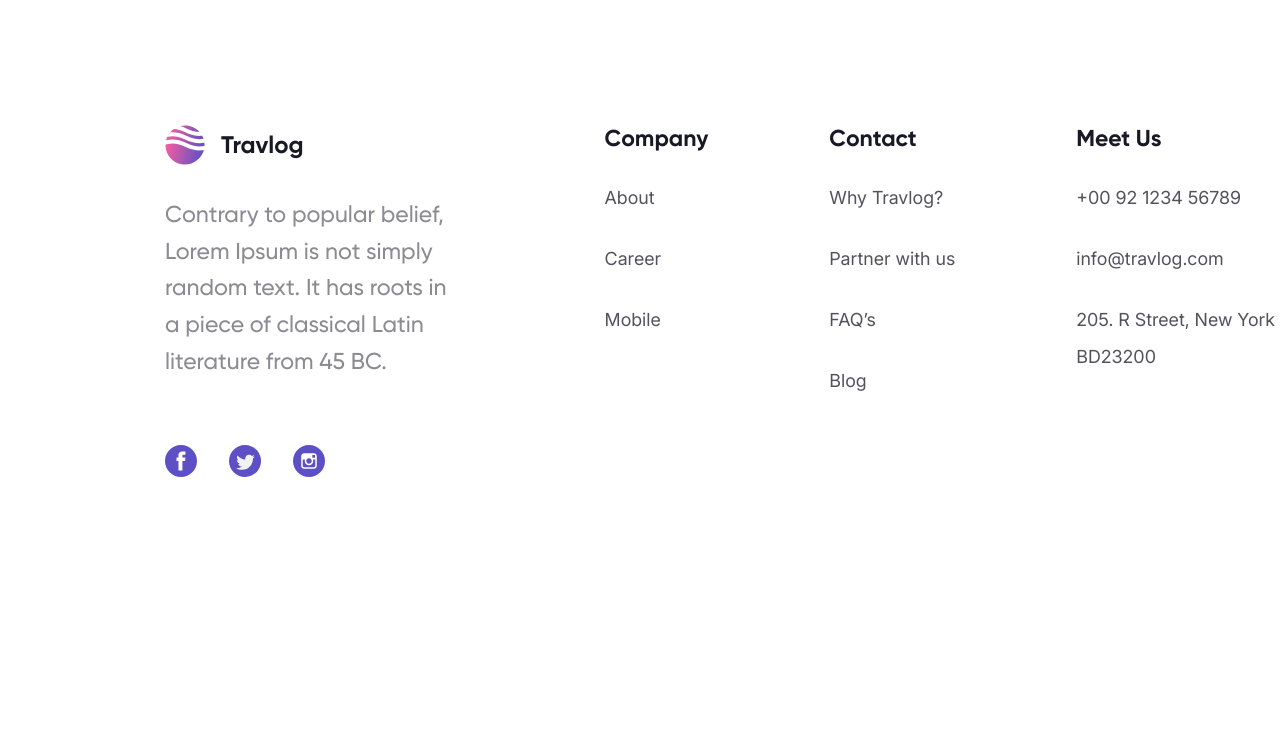
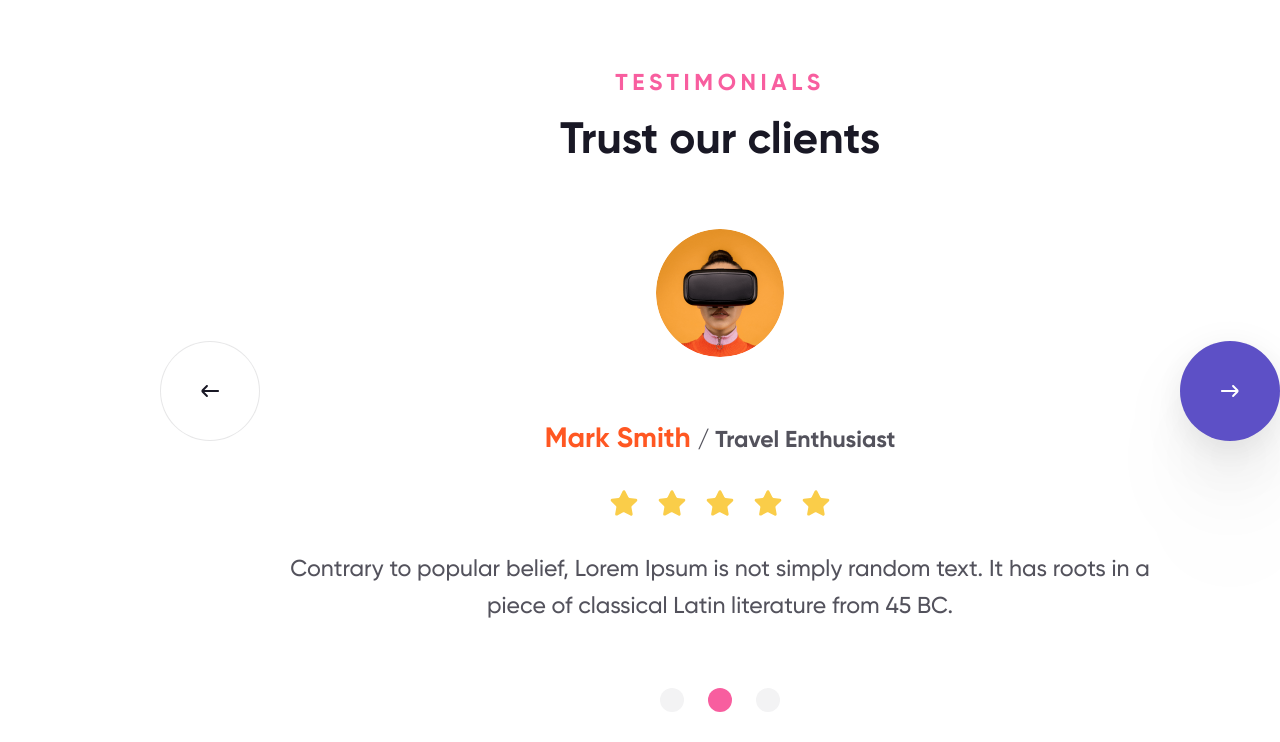
Before and after one commit to akkonkova/travlog-project, a website: page index.html in a window 1280 px wide. Shown: the part 4218-4960 px from the top of the page. Before the commit the page ends 4785 px from the top, so only its background shows below. Drawn offline with Linux system fonts and the light colour scheme; files whose address does not match are found by name.

Commit message:
добавлена секция testimonials и стили для неё

```diff
--- a/index.html
+++ b/index.html
@@ -303,6 +303,77 @@
           />
         </section>
 
+        <!-- Section with user testimonials -->
+        <section class="testimonials">
+          <div class="testimonials__decorative-pic"></div>
+          <div class="swiper-button">
+            <img
+              src="./images/arrow_black 1.svg"
+              alt="left control button"
+              class="swiper-button__arrow"
+            />
+          </div>
+          <div class="testimonials__content">
+            <div class="testimonials__section-title">
+              <p class="section-description">Testimonials</p>
+              <h2 class="section-title">Trust our clients</h2>
+            </div>
+            <img
+              src="./images/girl-vr-glass.png"
+              alt="small picture of girl with VR glass"
+              class="testimonials__content-image"
+            />
+            <div class="testimonials__review-container">
+              <p class="testimonials__author">
+                Mark Smith <span class="testimonials__author-role">/ Travel Enthusiast</span>
+              </p>
+              <div class="testimonials__review-rating">
+                <img
+                  src="./images/yellow-star-testimonials.svg"
+                  alt="icon of yellow star for rating"
+                  class="testimonials__content-rating-icon"
+                />
+                <img
+                  src="./images/yellow-star-testimonials.svg"
+                  alt="icon of yellow star for rating"
+                  class="testimonials__content-rating-icon"
+                />
+                <img
+                  src="./images/yellow-star-testimonials.svg"
+                  alt="icon of yellow star for rating"
+                  class="testimonials__content-rating-icon"
+                />
+                <img
+                  src="./images/yellow-star-testimonials.svg"
+                  alt="icon of yellow star for rating"
+                  class="testimonials__content-rating-icon"
+                />
+                <img
+                  src="./images/yellow-star-testimonials.svg"
+                  alt="icon of yellow star for rating"
+                  class="testimonials__content-rating-icon"
+                />
+              </div>
+              <div class="testimonials__review">
+                Contrary to popular belief, Lorem Ipsum is not simply random text. It has roots in a
+                piece of classical Latin literature from 45 BC.
+              </div>
+            </div>
+            <div class="testimonials__pagination">
+              <div class="circle"></div>
+              <div class="circle circle_pink"></div>
+              <div class="circle"></div>
+            </div>
+          </div>
+          <div class="swiper-button swiper-button_primary swiper-button_shadow">
+            <img
+              src="./images/arrow_white.svg"
+              alt="right control button"
+              class="swiper-button__arrow"
+            />
+          </div>
+        </section>
+
         <!-- Website footer with contacts and links for additional information -->
         <footer class="footer">
           <div class="footer__wrapper">
--- a/styles/style.css
+++ b/styles/style.css
@@ -6,6 +6,8 @@
   --main-color: #222831;
   --accent-color: #f85e9f;
   --dull-color: rgba(25 24 37 / 0.5);
+  --grey-color: rgba(25 24 37 / 0.75);
+  --light-grey-color: rgba(25 24 37 / 0.1);
   --orange-color: #ff5722;
   --yellow-color: #facd49;
   --pink-color: #f85e9f;
@@ -400,14 +402,21 @@
   align-items: center;
   width: 100px;
   height: 100px;
-  border: 1px solid rgba(25 24 37 / 0.1);
+  border: 1px solid var(--light-grey-color);
   border-radius: 100px;
   background: var(--white-color);
+  cursor: pointer;
 }
 
 .swiper-button_primary {
   border: none;
   background: var(--primary-button);
+}
+
+.swiper-button_shadow {
+  filter: drop-shadow(0 0 0 rgba(0 0 0 / 0.08)) drop-shadow(0 7px 16px rgba(0 0 0 / 0.07))
+    drop-shadow(0 29px 29px rgba(0 0 0 / 0.06)) drop-shadow(0 65px 39px rgba(0 0 0 / 0.04))
+    drop-shadow(0 116px 46px rgba(0 0 0 / 0.01)) drop-shadow(0 181px 51px rgba(0 0 0 / 0));
 }
 
 .swiper-button__arrow {
@@ -475,7 +484,7 @@
 }
 
 .image-card__text {
-  color: rgba(25 24 37 / 0.75);
+  color: var(--grey-color);
   font-family: Inter, sans-serif;
   font-weight: 400;
   font-size: 18px;
@@ -557,7 +566,7 @@
   flex: 1 0 0;
   align-items: center;
   gap: 16px;
-  border: 1px solid rgba(25 24 37 / 0.1);
+  border: 1px solid var(--light-grey-color);
   border-radius: 32px;
   padding-inline: 32px;
   padding-block: 32px;
@@ -655,7 +664,7 @@
 }
 
 .feature-card_border {
-  border: 1px solid rgba(25 24 37 / 0.1);
+  border: 1px solid var(--light-grey-color);
 }
 
 .feature-card__icon-container {
@@ -717,6 +726,108 @@
   background-image: url(../images/decorative-rounds-features.svg);
   inline-size: 448px;
   block-size: 272px;
+}
+
+/* Styles for testimonials section*/
+
+.testimonials {
+  display: grid;
+  position: relative;
+  grid-template-columns: 1fr minmax(920px, 1fr) 1fr;
+  padding-inline: 160px;
+  margin-block-start: 72px;
+  min-inline-size: 1120px;
+  align-items: center;
+}
+
+.testimonials__decorative-pic {
+  position: absolute;
+  top: 0;
+  left: 0;
+  z-index: -1;
+  background-image: url(../images/decorative_area_testimonials.svg);
+}
+
+.testimonials__content {
+  display: flex;
+  flex-direction: column;
+  align-items: center;
+  gap: 64px;
+}
+
+.testimonials__section-title {
+  display: flex;
+  flex-direction: column;
+  align-items: center;
+  gap: 16px;
+  flex: 1;
+}
+
+.testimonials__content-image {
+  inline-size: 128px;
+  block-size: 128px;
+  border-radius: 128px;
+}
+
+.testimonials__review-container {
+  display: flex;
+  flex-direction: column;
+  justify-content: center;
+  gap: 32px;
+}
+
+.testimonials__author {
+  color: #ff5722;
+  text-align: center;
+  font-family: inherit;
+  font-size: 28px;
+  font-weight: 700;
+  line-height: 120%;
+}
+
+.testimonials__author-role {
+  color: var(--grey-color);
+  font-family: inherit;
+  font-size: 23px;
+  font-weight: 700;
+  line-height: 120%;
+}
+
+.testimonials__review-rating {
+  display: flex;
+  justify-content: center;
+  align-items: center;
+  gap: 16px;
+}
+
+.testimonials__content-rating-icon {
+  inline-size: 32px;
+  block-size: 32px;
+}
+
+.testimonials__review {
+  color: var(--grey-color);
+  text-align: center;
+  font-family: inherit;
+  font-size: 23px;
+  font-weight: 400;
+  line-height: 160%;
+}
+
+.testimonials__pagination {
+  display: flex;
+  gap: 24px;
+}
+
+.circle {
+  inline-size: 24px;
+  block-size: 24px;
+  background: rgba(25 24 37 / 0.05);
+  border-radius: 24px;
+}
+
+.circle_pink {
+  background: var(--accent-color);
 }
 
 /* Styles for website footer */
@@ -783,7 +894,7 @@
 }
 
 .footer__section-link-item {
-  color: rgba(25 24 37 / 0.75);
+  color: var(--grey-color);
   font-family: Inter, sans-serif;
   font-size: 18px;
   font-weight: 400;
@@ -823,7 +934,7 @@
 }
 
 .footer__address-text {
-  color: rgba(25 24 37 / 0.75);
+  color: var(--grey-color);
   font-family: Inter, sans-serif;
   font-size: 18px;
   font-weight: 400;
```
Also changed, not shown: images/decorative_area_testimonials.svg (added), images/girl-vr-glass.png (added), images/yellow-star-testimonials.svg (added), 1 other file.
